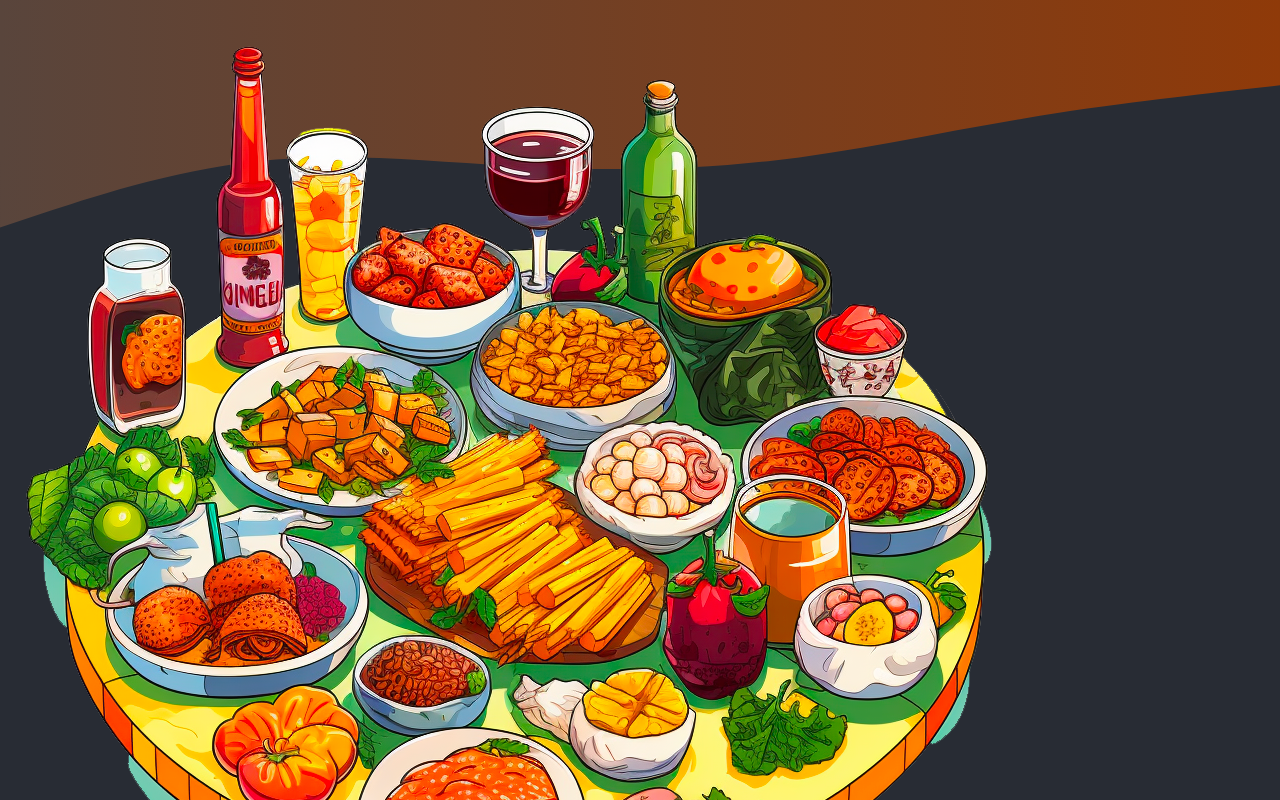
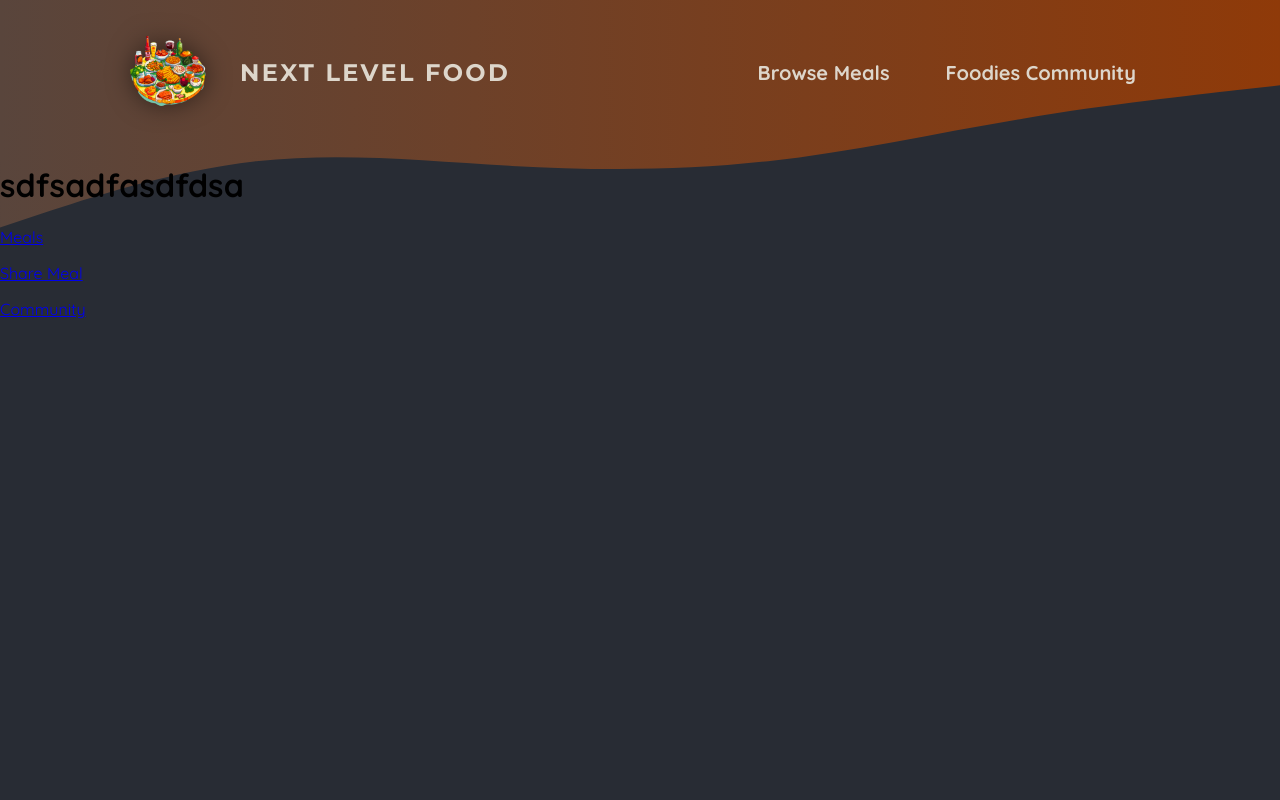
Before and after one commit to Jasiuu2605/meals-app-next, a Next.js app: page / in a window 1280 px wide. Shown: the top 800 px of the page. Built offline with nearby package versions, Linux system fonts and the light colour scheme.

Commit message:
Refactor MainHeader component to use CSS modules for styling

```diff
--- a/components/main-header.js
+++ b/components/main-header.js
@@ -1,16 +1,18 @@
 import Link from 'next/link';
+
+import classes from './main-header.module.css';
 
 import loagoImg from '@/assets/logo.png';
 
 function MainHeader() {
   return (
-    <header>
-      <Link href='/'>
+    <header className={classes.header}>
+      <Link className={classes.logo} href='/'>
         <img src={loagoImg.src} alt='A plate with food on it' />
         Next Level food
       </Link>
 
-      <nav>
+      <nav className={classes.nav}>
         <ul>
           <li>
             <Link href='/meals'>Browse Meals</Link>
--- /dev/null
+++ b/components/main-header.module.css
@@ -0,0 +1,67 @@
+.header {
+  display: flex;
+  justify-content: space-between;
+  align-items: center;
+  padding: 2rem 1rem;
+}
+
+@media (min-width: 768px) {
+  .header {
+    padding: 2rem 10%;
+  }
+}
+
+.nav ul {
+  list-style: none;
+  margin: 0;
+  padding: 0;
+  display: flex;
+  gap: 1.5rem;
+  /* font-family: 'Montserrat', sans-serif; */
+  font-size: 1.25rem;
+}
+
+.nav a {
+  text-decoration: none;
+  color: #ddd6cb;
+  font-weight: bold;
+  padding: 0.5rem 1rem;
+  border-radius: 0.5rem;
+}
+
+.nav a:hover,
+.nav a:active {
+  background: linear-gradient(90deg, #ff8a05, #f9b331);
+  background-clip: text;
+  -webkit-background-clip: text;
+  -webkit-text-fill-color: transparent;
+  text-shadow: 0 0 18px rgba(248, 190, 42, 0.8);
+}
+
+.active {
+  background: linear-gradient(90deg, #ff8a05, #f9b331);
+  background-clip: text;
+  -webkit-background-clip: text;
+  -webkit-text-fill-color: transparent;
+}
+
+.logo {
+  display: flex;
+  align-items: center;
+  justify-content: center;
+  gap: 2rem;
+  text-decoration: none;
+  color: #ddd6cb;
+  font-weight: bold;
+  font-family: 'Montserrat', sans-serif;
+  letter-spacing: 0.15rem;
+  text-transform: uppercase;
+  font-size: 1.5rem;
+}
+
+.logo img {
+  width: 5rem;
+  height: 5rem;
+  object-fit: contain;
+  filter: drop-shadow(0 0 0.75rem rgba(0, 0, 0, 0.5));
+}
```
